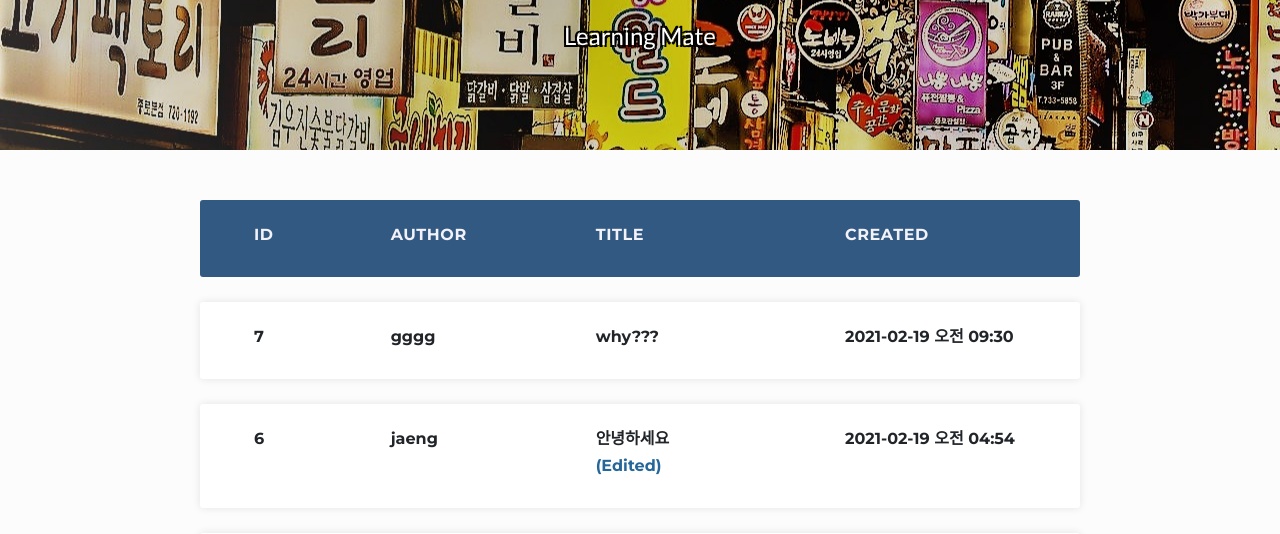
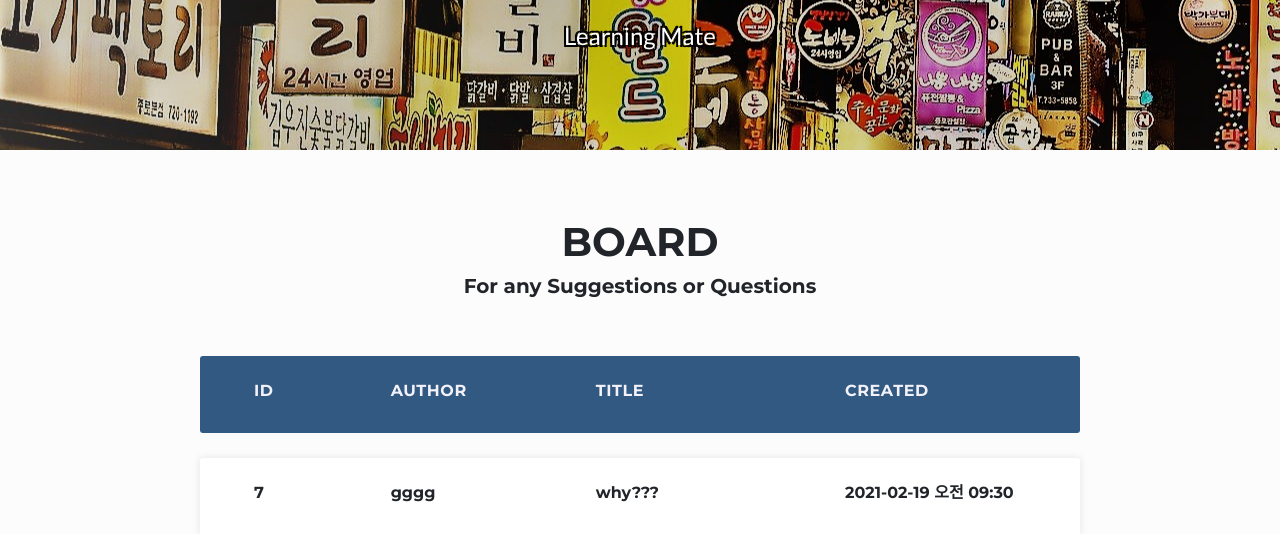
Before and after one commit to multicampus-Bigdata-mukjagolmok/Multicampus-Bigdata-Mukjagolmok, a Django app: page /board/ in a window 1280 px wide. Shown: the part 716-1250 px from the top of the page. Run offline with Django 3.2, Linux system fonts and the light colour scheme; data comes from the database, SQL or seed files in the repository; both versions use the stored data as it was after the commit; some libraries are stand-ins or nearby versions.

Commit message:
add title of board

```diff
--- a/mukja/templates/board.html
+++ b/mukja/templates/board.html
@@ -34,6 +34,12 @@
 </header>
 
 <div class="container">
+    <div class="row mt-5" style="text-align: center; padding-top: 20px;">
+        <div class="col-12 text-center">
+            <h1>BOARD</h1>
+            <h5>For any Suggestions or Questions</h5>
+        </div>
+    </div>
     <ul class="responsive-table">
         <li class="table-header">
             <div class="col col-1"><h6>ID</h6></div>
```
Also changed, not shown: db.sqlite3.
